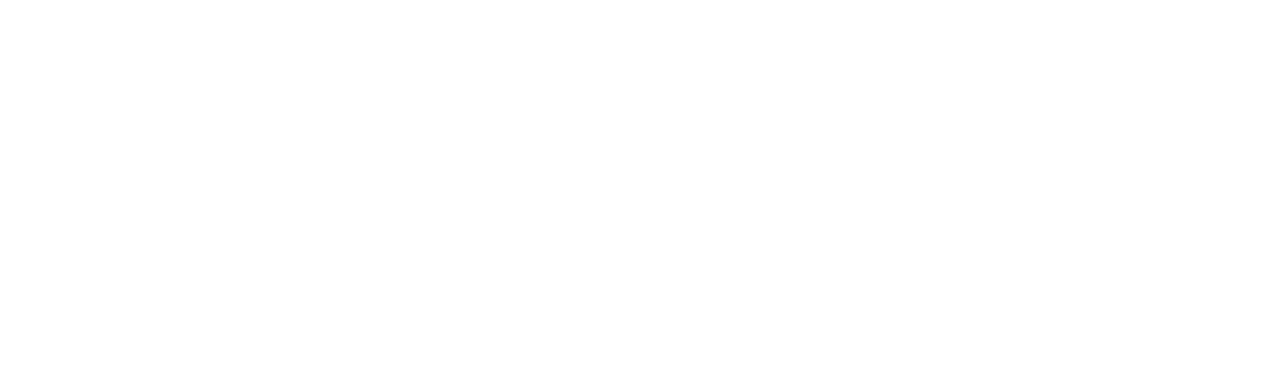
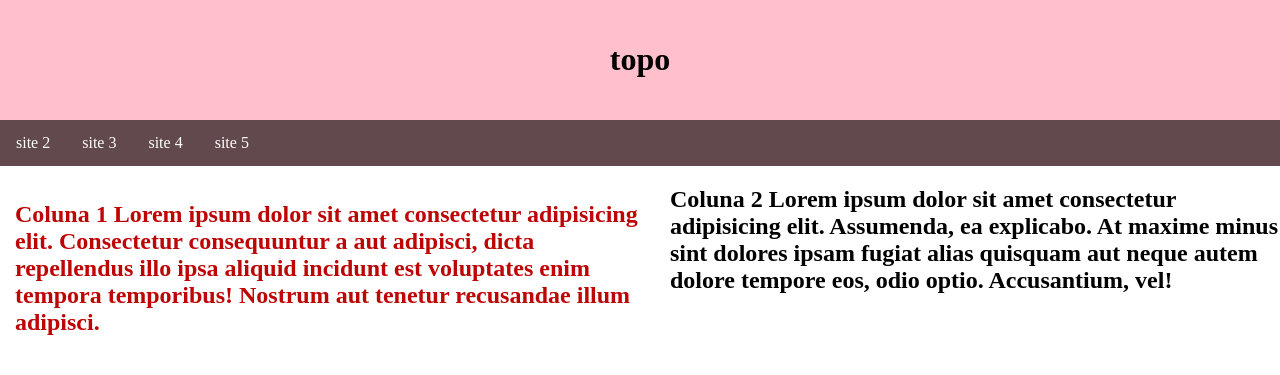
Before and after one commit to natanaelsecundo/curso_html, a plain HTML site: page site_10/index.html in a window 1280 px wide. Drawn offline with Linux system fonts and the light colour scheme.

Commit message:
Using div

```diff
--- a/site_10/index.html
+++ b/site_10/index.html
@@ -4,8 +4,59 @@
     <meta charset="UTF-8">
     <meta name="viewport" content="width=device-width, initial-scale=1.0">
     <title>Document</title>
+    <style>
+        .topo{
+            background-color: pink;
+            padding: 20px;
+            text-align: center;
+        }
+        body{
+            margin: 0;
+        }
+        .menu{
+            background-color: rgb(97, 73, 77);
+
+           overflow: hidden;
+
+        }
+        .menu a{
+            color:white;
+            padding: 14px 16px;
+            float: left;
+            display: blocks;
+            text-decoration: none;
+        }
+        .coluna_50{
+            color:rgb(190, 5, 5);
+            padding: 15px;
+            float: left;
+           width: 50%;
+            text-decoration: none;
+        }
+
+    </style>
 </head>
 <body>
-
+    <div class="topo">
+        <h1>topo</h1>
+    </div>
+    <div class="menu">
+        <a href="/sites/site_02/index.html">site 2</a>
+        <a href="/sites/site_03/index.html">site 3</a>
+        <a href="/sites/site_04/index.html">site 4</a>
+        <a href="/sites/site_05/index.html">site 5</a>
+    </div>
+    <div class="coluna_50" >
+        <h2>
+        Coluna 1
+        Lorem ipsum dolor sit amet consectetur adipisicing elit. Consectetur consequuntur a aut adipisci, dicta repellendus illo ipsa aliquid incidunt est voluptates enim tempora temporibus! Nostrum aut tenetur recusandae illum adipisci.
+        </h2>
+    </div>
+    <div>
+        <h2>
+        Coluna 2
+        Lorem ipsum dolor sit amet consectetur adipisicing elit. Assumenda, ea explicabo. At maxime minus sint dolores ipsam fugiat alias quisquam aut neque autem dolore tempore eos, odio optio. Accusantium, vel!
+        </h2>
+    </div>
 </body>
 </html>
```
